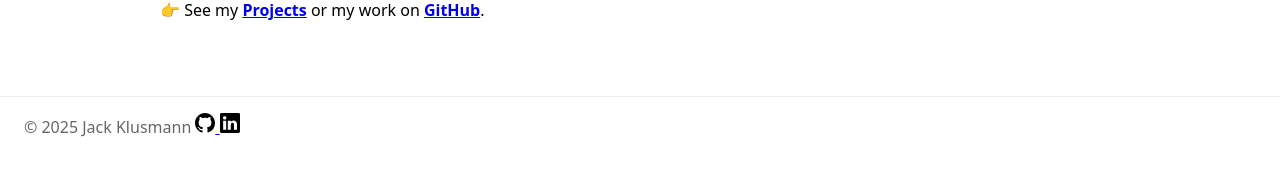
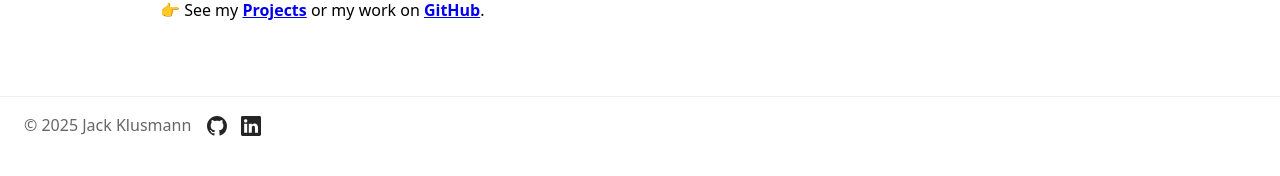
Before and after one commit to Jack-Klusmann/jack-klusmann.github.io, a Jekyll site: the page built from index.md, in a window 1280 px wide. Shown: the part 414-590 px from the top of the page. Built offline with Jekyll 4.4.1, drawn with Linux system fonts in a browser that asks for light colours.

Commit message:
Footer styling

```diff
--- a/_includes/footer.html
+++ b/_includes/footer.html
@@ -4,10 +4,10 @@
       <span>© {{ site.time | date: '%Y' }} {{ site.title }}</span>
       <span class="social-links">
         <a href="https://github.com/jack-klusmann" target="_blank" rel="noopener">
-          <img src="{{ '/assets/github.svg' | relative_url }}" alt="GitHub" width="20" height="20">
+          <img src="{{ '/assets/github.svg' | relative_url }}" alt="GitHub">
         </a>
         <a href="https://www.linkedin.com/in/jack-klusmann/" target="_blank" rel="noopener">
-          <img src="{{ '/assets/linkedin.svg' | relative_url }}" alt="LinkedIn" width="20" height="20">
+          <img src="{{ '/assets/linkedin.svg' | relative_url }}" alt="LinkedIn">
         </a>
       </span>
     </div>
--- a/assets/css/style.css
+++ b/assets/css/style.css
@@ -13,3 +13,30 @@ body { font-family: system-ui, sans-serif; line-height: 1.6; margin: 0; }
 .hero { width:100%; border-radius:14px; margin: 8px 0 16px 0; }
 .site-title { display: none !important; }
 .site-footer { border-top:1px solid #eee; margin-top:32px; padding:16px 24px; color:#666; }
+
+.footer-content {
+  display: flex;
+  align-items: center;
+  gap: 16px;
+}
+
+.social-links {
+  display: flex;
+  gap: 14px;
+}
+
+.social-links a {
+  text-decoration: none;
+}
+
+.social-links img {
+  display: block;
+  width: 20px;
+  height: 20px;
+  opacity: 0.85;
+  transition: opacity 0.2s;
+}
+
+.social-links img:hover {
+  opacity: 1;
+}
```
